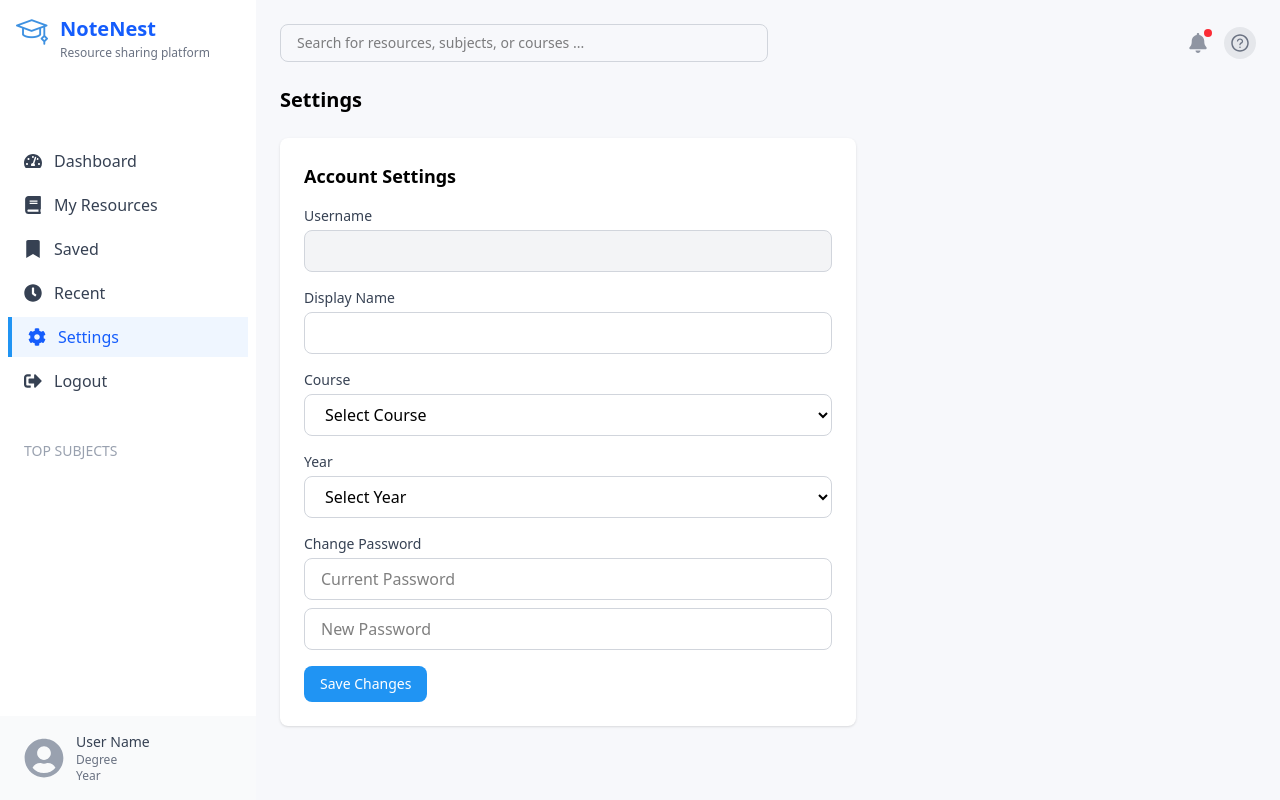
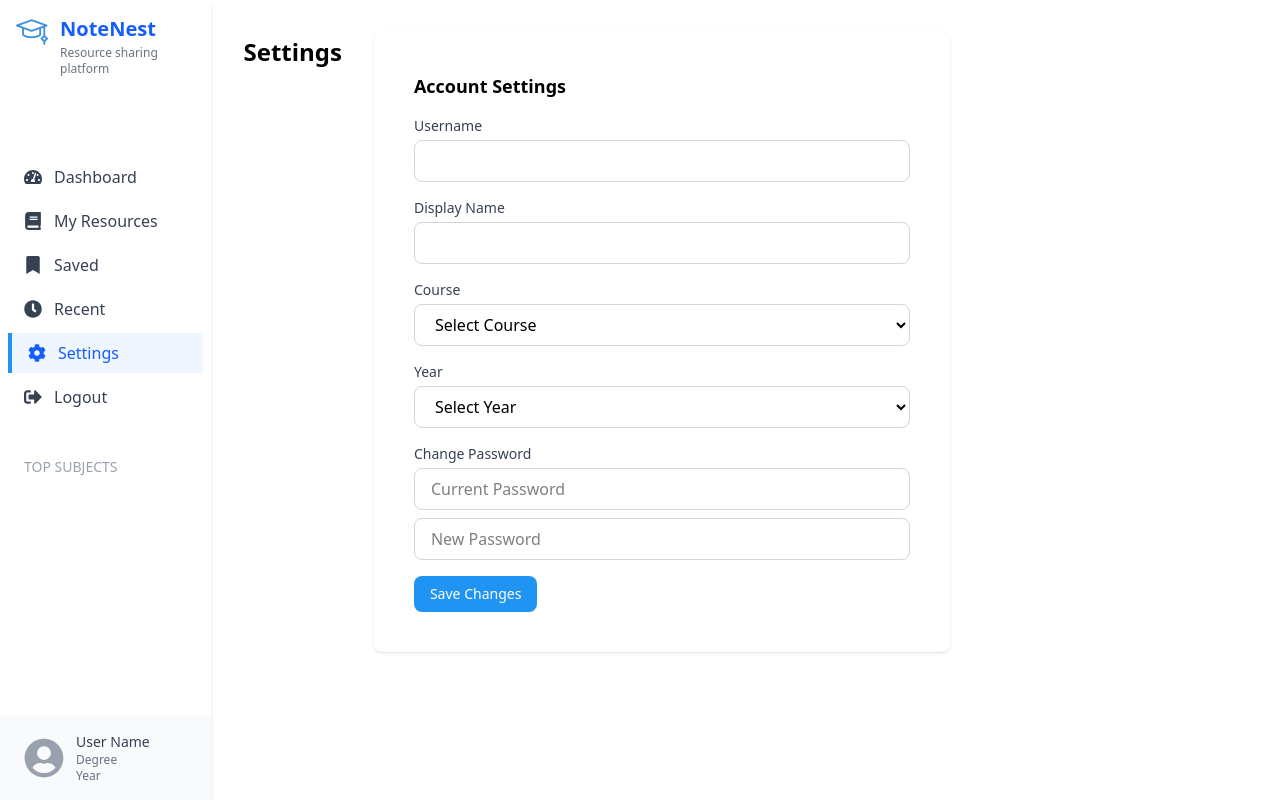
Before and after one commit to HiruniApsara/Resource_Sharing, a React (Vite) app in the folder rs/frontend/: page /settings in a window 1280 px wide. Built offline with nearby package versions, Linux system fonts and the light colour scheme.

Commit message:
Update saved.jsx,userController.js,userRoutes.js,UploadResources.jsx,settings.jsx

```diff
--- a/rs/frontend/src/components/UploadedResources.jsx
+++ b/rs/frontend/src/components/UploadedResources.jsx
@@ -106,9 +106,12 @@ const UploadedResources = ({
   try {
     await fetch(`${baseURL}/api/resources/${res._id}/download`, { method: 'POST' });
 
+    // ✅ Save after download
+    await saveResource(res._id);
+
     window.open(`${baseURL}/${res.fileUrl.replace(/\\/g, '/')}`, '_blank');
   } catch (err) {
-      console.error('Failed to count download:', err);
+    console.error('Failed to count download or save resource:', err);
   }
 };
 
--- a/rs/frontend/src/pages/user/Profile.jsx
+++ b/rs/frontend/src/pages/user/Profile.jsx
@@ -1,6 +1,6 @@
 import React, { useState, useContext, useEffect } from 'react';
 import Sidebar from '../../components/Sidebar';
-import Topbar from '../../components/TopBar';
+
 import { UserContext } from '../../components/UserContext';
 import { ToastContainer, toast } from 'react-toastify';
 import 'react-toastify/dist/ReactToastify.css';
@@ -109,8 +109,7 @@ const Profile = () => {
   return (
     <div className="flex min-h-screen">
       <Sidebar />
-      <main className="flex-1 bg-[#F7F8FB] p-6">
-        <Topbar />
+
         <main className="flex-1 p-4">
           <h2 className="text-2xl font-semibold mb-6">My Profile</h2>
 
@@ -176,7 +175,7 @@ const Profile = () => {
             {/* No save button since you said no saving needed */}
           </div>
         </main>
-      </main>
+
       <ToastContainer position="bottom-right" autoClose={3000} />
     </div>
   );
--- a/rs/frontend/src/pages/user/Saved.jsx
+++ b/rs/frontend/src/pages/user/Saved.jsx
@@ -11,7 +11,8 @@ const Saved = () => {
   const fetchSavedResources = async () => {
     const username = localStorage.getItem('username');
     try {
-      const res = await fetch(`http://localhost:3001/api/resources/saved/${username}`);
+   const res = await fetch(`http://localhost:3001/api/users/${username}/saved`);
+
       const data = await res.json();
       setSavedResources(data);
     } catch (err) {
--- a/rs/frontend/src/pages/user/Settings.jsx
+++ b/rs/frontend/src/pages/user/Settings.jsx
@@ -1,8 +1,7 @@
 import React, { useEffect, useState } from 'react';
 import axios from 'axios';
 import Sidebar from "../../components/Sidebar";
-import Topbar from '../../components/TopBar';
-import { FaCloudUploadAlt } from 'react-icons/fa';
+
 
 const Settings = () => {
   const [formData, setFormData] = useState({
@@ -28,7 +27,7 @@ const Settings = () => {
           username,
           displayName,
           course,
-          year: year.toString()  // ensure it's a string for select inputs
+          year: year.toString()
         }));
       } catch (err) {
         console.error('Error fetching user data:', err);
@@ -45,17 +44,15 @@ const Settings = () => {
   const handleSubmit = async (e) => {
     e.preventDefault();
     try {
-    // Send PUT request to update user info
       const res = await axios.put(`http://localhost:3001/api/users/${formData.username}`, {
         displayName: formData.displayName,
         course: formData.course,
-      year: Number(formData.year), // convert back to number if needed
+        year: Number(formData.year),
         currentPassword: formData.currentPassword,
         newPassword: formData.newPassword,
       });
 
       alert('Profile updated successfully!');
-    // Optionally clear password fields after successful update
       setFormData(prev => ({
         ...prev,
         currentPassword: '',
@@ -67,19 +64,19 @@ const Settings = () => {
     }
   };
 
-
   return (
     <div className="flex min-h-screen">
       <Sidebar />
-      <main className="flex-1 bg-[#F7F8FB] p-6">
-        <Topbar />
 
-        <div className="flex justify-between items-center mb-6">
-          <h2 className="text-xl font-semibold">Settings</h2>
+      {/* Right Panel */}
+      <div className="flex flex-col w-full p-8 min-h-screen">
+        <div className="flex items-start gap-8">
 
-        </div>
+          {/* Settings Title aligned to top-left */}
+          <h2 className="text-2xl font-semibold mt-1">Settings</h2>
 
-        <div className="bg-white rounded-lg shadow-sm p-6 w-full max-w-xl">
+          {/* Account Settings Card */}
+          <div className="bg-white rounded-lg shadow-sm p-10 w-full max-w-xl">
             <h3 className="text-lg font-semibold mb-4">Account Settings</h3>
             <form onSubmit={handleSubmit} className="space-y-4">
               <div>
@@ -90,7 +87,7 @@ const Settings = () => {
                   value={formData.username}
                   onChange={handleChange}
                   readOnly
-                className="w-full border border-gray-300 rounded-lg px-4 py-2 bg-gray-100"
+                  className="w-full border border-gray-300 rounded-lg px-4 py-2"
                 />
               </div>
 
@@ -164,7 +161,8 @@ const Settings = () => {
               </button>
             </form>
           </div>
-      </main>
+        </div>
+      </div>
     </div>
   );
 };
```
Also changed, not shown: 2 other files (tests, documents, lock files or other folders). Lines whose indentation alone changed are shown as unchanged.
